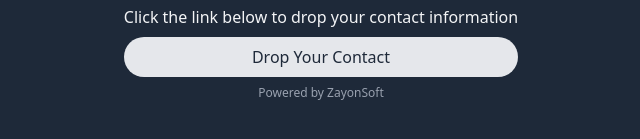
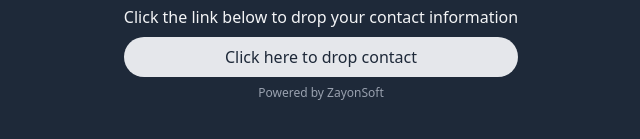
Before and after one commit to zayonsoft/quick-info, a website: page index.html in a window 1280 px wide. Shown: the part 369-508 px from the top of the page, 319-959 px from the left. Drawn offline with Linux system fonts and the light colour scheme.

Commit message:
Made change to contact message

```diff
--- a/index.html
+++ b/index.html
@@ -18,7 +18,7 @@
           class="transition delay-700 ease-linear bg-gray-200 active:bg-gray-100 hover:bg-gray-400 p-2 rounded-full text-gray-800 font-medium text-center"
           href="https://docs.google.com/forms/d/e/1FAIpQLScs4xCsRboBJ-F0BSFGt_whHAQXrNmy4eZxdrPfTtWkY_UnuA/viewform?usp=header"
           target="_blank"
-          >Drop Your Contact</a
+          >Click here to drop contact</a
         >
         <p class="text-xs text-gray-400 text-center">
           Powered by
```
